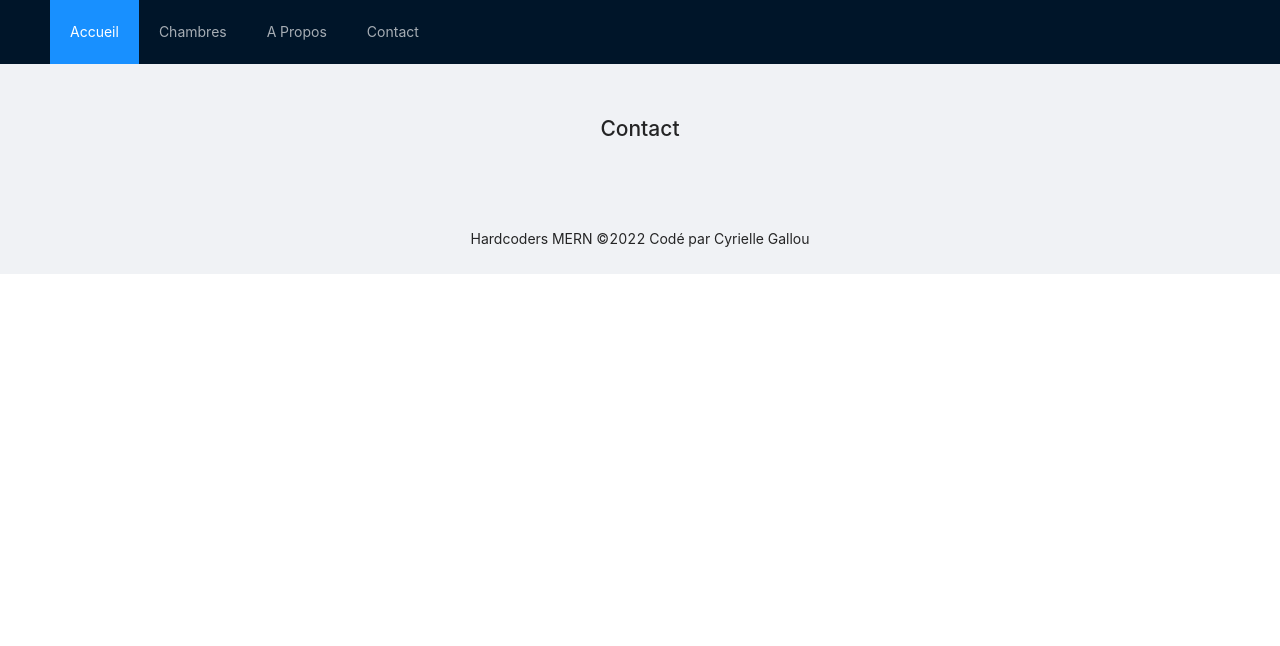
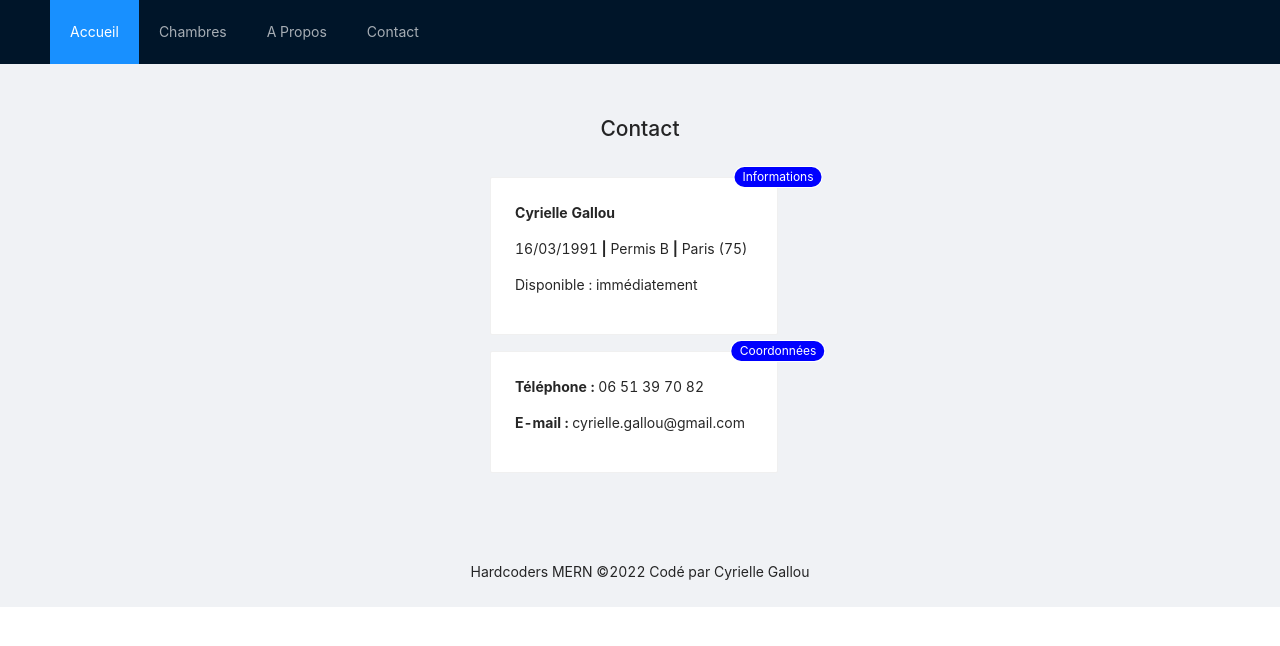
Before and after one commit to CyrielleGl/node-crud-tuto, a React (Create React App) app in the folder client/: page /contact in a window 1280 px wide. Shown: the top 646 px of the page. Built offline with nearby package versions, Linux system fonts and the light colour scheme.

Commit message:
create HomePage and ContactPage

```diff
--- a/client/src/App.js
+++ b/client/src/App.js
@@ -1,18 +1,20 @@
 import React from 'react'
 import Layout from './components/Layout'
 import { Routes, Route } from 'react-router-dom'
+import "./styles.css";
 
 import HomePage from './pages/HomePage'
 import RoomsPage from './pages/RoomsPage'
+import ContactPage from './pages/ContactPage'
 
 const App = () => {
   return (
     <Layout>
       <Routes>
-        <Route path='/' element={<HomePage/>} />
+        <Route path='/*' element={<HomePage/>} />
         <Route path='rooms/*' element={<RoomsPage/>} />
         <Route path='about' element={<h1>A propos</h1>} />
-        <Route path='contact' element={<h1>Contact</h1>} />
+        <Route path='contact/*' element={<ContactPage/>} />
         <Route path='*' element={<h1>Not Found 404</h1>} />
       </Routes>
     </Layout>
--- /dev/null
+++ b/client/src/components/Contact.js
@@ -0,0 +1,30 @@
+import React from 'react'
+import { Card, Badge } from 'antd'
+
+const Contact = () => {
+    return (
+        <div>
+            <h1>Contact</h1>
+            <div style={{ width: 300, margin: '1rem' }}>
+                <Badge count='Informations' style={{ backgroundColor: 'blue'}}>
+                    <Card style={{ minWidth: '18rem'}}>
+                        <p><b>Cyrielle Gallou</b></p>
+                        <p>16/03/1991 <b>|</b> Permis B <b>|</b> Paris (75)</p>
+                        <p>Disponible : immédiatement</p>
+                    </Card>
+                </Badge>
+            </div>
+
+            <div style={{ width: 300, margin: '1rem' }}>
+                <Badge count='Coordonnées' style={{ backgroundColor: 'blue'}}>
+                    <Card style={{ minWidth: '18rem'}}>
+                        <p><b>Téléphone :</b> 06 51 39 70 82</p>
+                        <p><b>E-mail :</b> cyrielle.gallou@gmail.com</p>
+                    </Card>
+                </Badge>
+            </div>
+        </div>
+    )
+}
+
+export default Contact
--- /dev/null
+++ b/client/src/components/Home.js
@@ -0,0 +1,22 @@
+import React from 'react'
+import { Link } from 'react-router-dom'
+
+const Home = () => {
+    return (
+        <div>
+            <h1>Bonjour et bienvenue !</h1>
+            <p><b>Ce projet est le résultat de la formation MERN</b> que j'ai suivie sur le site <a href="https://www.udemy.com/course/nodejs-le-guide" target="_blank" rel="noreferrer">Udemy.com</a>,
+                afin de postuler dans votre entreprise sur un poste de full-stack junior React/Node.js.</p>
+            <p>Ayant vite pris goût à cette stack technique, <b>j'ai amélioré au mieux le projet proposé</b>,
+                afin de vous montrer mes capacités ainsi que mon envie d'aller toujours plus loin.</p>
+            <p><b>Vous pouvez tester les fonctionnalités</b> présentes sur l'application, mise en ligne sur <b>Heroku</b>,
+                et dont la BDD est tenue par <b>MongoDB</b>.</p>
+            <br/>
+            <p><b>Si vous souhaitez me contacter</b> pour un éventuel poste, ou pour me faire un éventuel retour sur mon travail afin de pour l'améliorer,
+                je vous invite à retrouver toutes mes coordonnées utiles sur la page <Link to="/contact">contact</Link> !
+            </p>
+        </div>
+    )
+}
+
+export default Home
--- a/client/src/components/Layout.js
+++ b/client/src/components/Layout.js
@@ -1,5 +1,5 @@
 import React from 'react'
-import { Link } from 'react-router-dom'
+import { NavLink } from 'react-router-dom'
 import { Layout, Menu } from 'antd'
 
 const { Header, Content, Footer } = Layout
@@ -17,16 +17,16 @@ const HCLayout = ({ children }) => {
             <Header>
                 <Menu theme='dark' mode='horizontal' defaultSelectedKeys={['1']}>
                     <Menu.Item key='1'>
-                        <Link to='/'>Accueil</Link>
+                        <NavLink to='/' activeclassname="is-active">Accueil</NavLink>
                     </Menu.Item>
                     <Menu.Item key='2'>
-                        <Link to='/rooms'>Chambres</Link>
+                        <NavLink to='/rooms' activeclassname="is-active">Chambres</NavLink>
                     </Menu.Item>
                     <Menu.Item key='3'>
-                        <Link to='/about'>A Propos</Link>
+                        <NavLink to='/about' activeclassname="is-active">A Propos</NavLink>
                     </Menu.Item>
                     <Menu.Item key='4'>
-                        <Link to='/contact'>Contact</Link>
+                        <NavLink to='/contact' activeclassname="selected">Contact</NavLink>
                     </Menu.Item>
                 </Menu>
             </Header>
--- a/client/src/components/NewRoomForm.js
+++ b/client/src/components/NewRoomForm.js
@@ -106,6 +106,7 @@ const NewRoomForm = () => {
 
       <Form.Item
         label="En promotion"
+        initialValue="false"
         name="promo"
         rules={[
           {
@@ -114,7 +115,6 @@ const NewRoomForm = () => {
         ]}
       >
         <Select
-          defaultValue="false"
           onChange={onPromoChange}
         >
           <Option value="true">Oui</Option>
--- /dev/null
+++ b/client/src/pages/ContactPage.js
@@ -0,0 +1,14 @@
+import React from 'react'
+import { Routes, Route } from 'react-router-dom'
+import Contact from '../components/Contact'
+
+
+const ContactPage = () => {
+    return (
+        <Routes>
+            <Route path='/' element={<Contact />} />
+        </Routes>
+    )
+}
+
+export default ContactPage
--- a/client/src/pages/HomePage.js
+++ b/client/src/pages/HomePage.js
@@ -1,7 +1,14 @@
 import React from 'react'
+import { Routes, Route } from 'react-router-dom'
+import Home from '../components/Home'
+
 
 const HomePage = () => {
-    return <h1>Home</h1>
+    return (
+        <Routes>
+            <Route path='/' element={<Home />} />
+        </Routes>
+    )
 }
 
 export default HomePage
--- /dev/null
+++ b/client/src/styles.css
@@ -0,0 +1,4 @@
+h1 {
+    text-align: center;
+    margin-bottom: 2rem !important;
+}
```
